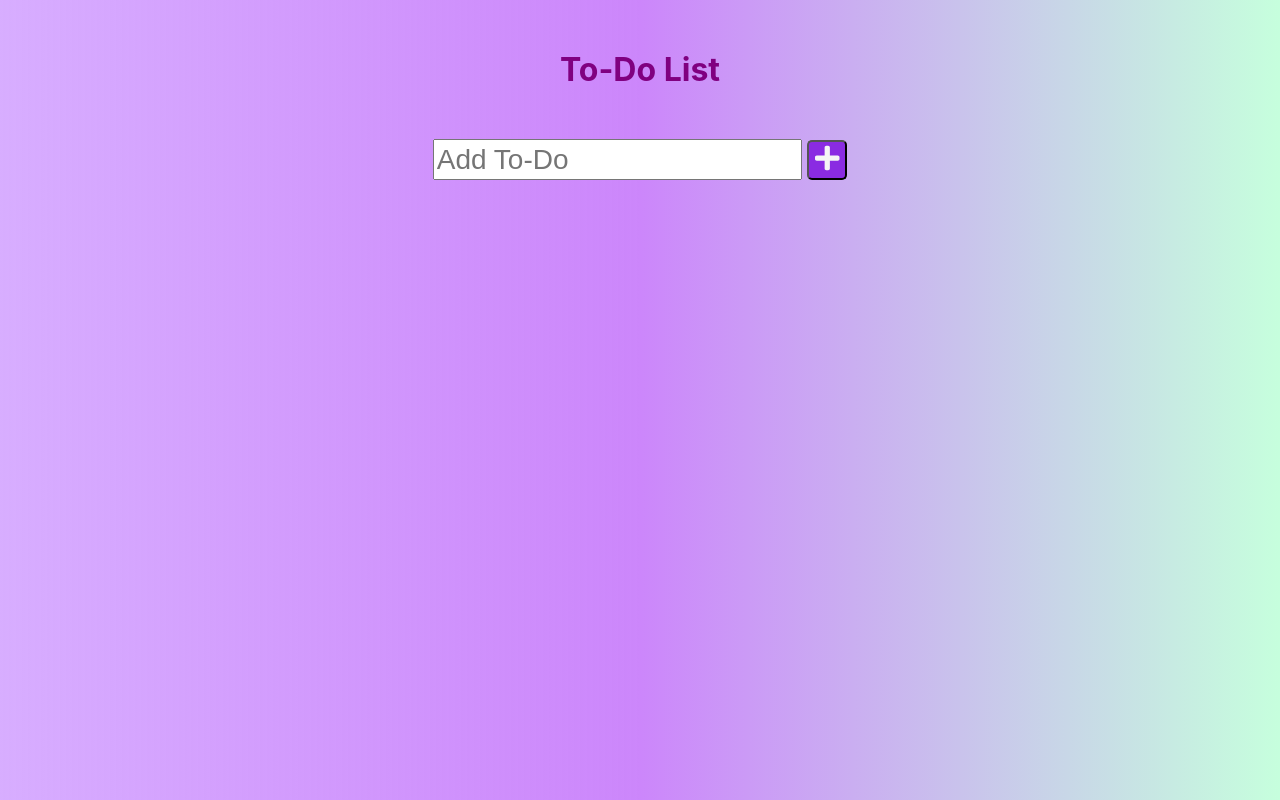
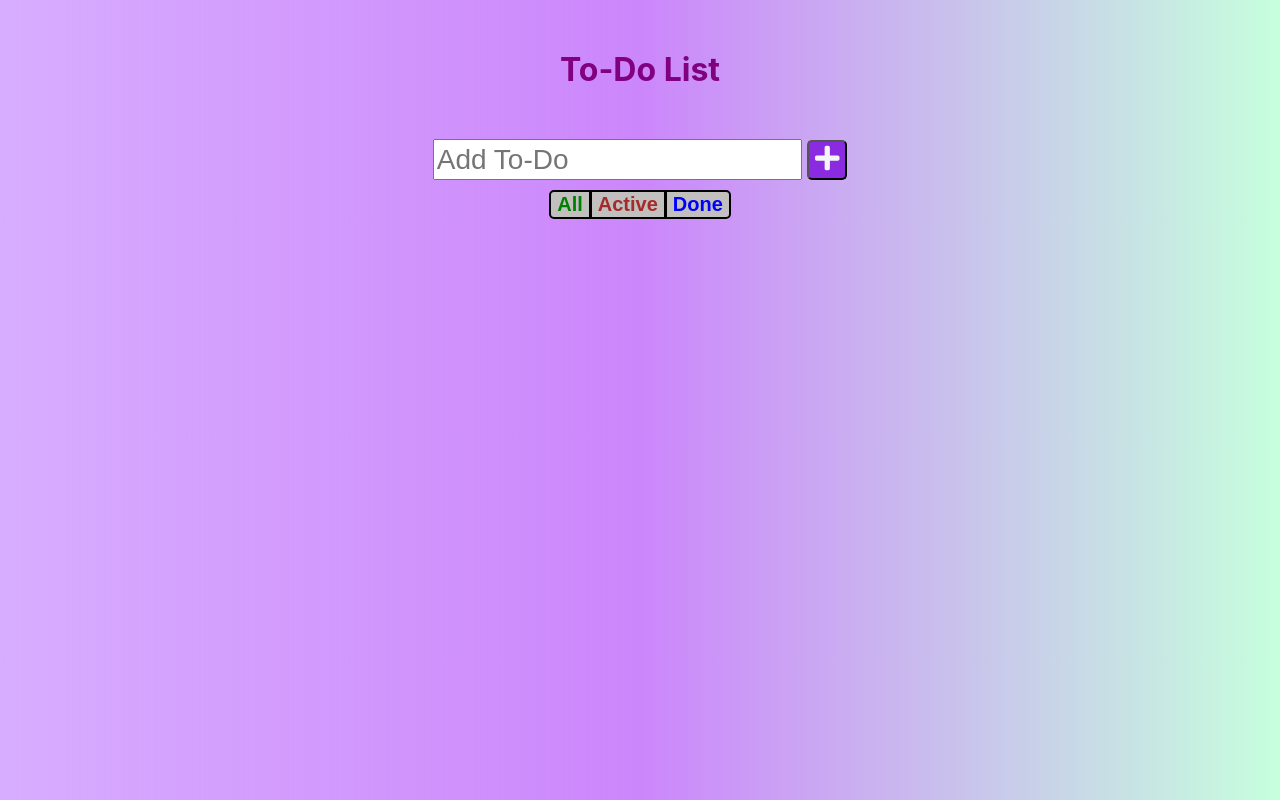
Before and after one commit to positive235/todolist-react, a React (Create React App) app: page / in a window 1280 px wide. Built offline with nearby package versions, Linux system fonts and the light colour scheme.

Commit message:
filtering tasks & filtering button css

```diff
--- a/src/App.css
+++ b/src/App.css
@@ -116,6 +116,43 @@
   margin-left: 5px;
 }
 
+.filterButtons {
+  margin-top: 10px;
+}
+
+.allButton,
+.activeButton,
+.completedButton {
+  font-size: 20px;
+  font-weight: bold;
+  border-style: solid;
+  border-width: 2px;
+  border-color: black;
+  background-color: rgb(194, 191, 191);
+}
+
+.allButton:hover,
+.activeButton:hover,
+.completedButton:hover {
+  background-color: white;
+}
+
+.allButton {
+  border-radius: 5px 0 0 5px;
+  color: green;
+  margin-right: -1px;
+}
+
+.activeButton {
+  color: brown;
+}
+
+.completedButton {
+  margin-left: -1px;
+  border-radius: 0 5px 5px 0;
+  color: blue;
+}
+
 @media screen and (max-width: 425px) {
   .addToDoBar {
     height: 28px;
@@ -212,7 +249,15 @@
     line-height: 18px;
     font-size: 16px;
   }
+
+  .allButton,
+  .activeButton,
+  .completedButton {
+    font-size: 16px;
+    font-weight: bold;
+  }
 }
+
 @media screen and (max-width: 280px) {
   .editToDoBar {
     height: 20px;
--- a/src/components/Todo.js
+++ b/src/components/Todo.js
@@ -2,54 +2,82 @@ import React, { useState } from 'react';
 import { FontAwesomeIcon } from '@fortawesome/react-fontawesome';
 import { faCheck, faTrashAlt, faEdit, faWindowClose, faCheckCircle } from '@fortawesome/free-solid-svg-icons';
 
-const Todo = ({ addedTasks, setAddedTasks })  => {
+const Todo = ({ addedTasks, setAddedTasks, filteredTasks, setFilteredTasks })  => {
 
   const [editedTask, setEditedTask] = useState({});
 
+  const filterToDo = (e) => {
+    e.preventDefault();
+    switch (e.target.name) {
+      case "all":
+        setFilteredTasks(addedTasks);
+        break;
+      case "active":
+        setFilteredTasks(addedTasks.filter(task => task.checked === false));
+        break;
+      case "done":
+        setFilteredTasks(addedTasks.filter(task => task.checked === true));
+        break;
+      default:
+        setFilteredTasks(addedTasks.filter(task => task.checked === false));
+        break;
+    }
+  }
+
   const isCheckedToDo = (e) => {
     e.preventDefault();
-    addedTasks[e.currentTarget.name].checked = !addedTasks[e.currentTarget.name].checked;
+    addedTasks.filter(task => task.id === Number(e.currentTarget.name))[0].checked = !addedTasks.filter(task => task.id === Number(e.currentTarget.name))[0].checked
     setAddedTasks(prev => [...prev]);
+    setFilteredTasks(addedTasks.filter(task => task.checked === false));
   };
 
   const editToDo = (e) => {
     e.preventDefault();
-    addedTasks[e.currentTarget.name].edited = true;
+    addedTasks.filter(task => task.id === Number(e.currentTarget.name))[0].edited = true;
     setAddedTasks(prev => [...prev]);
+    setFilteredTasks(addedTasks);
   }
 
   const handleEdit = (e) => {
     e.preventDefault();
-    setEditedTask({"name":e.currentTarget.value,"checked":false,"edited":false});
+    const editChecked = addedTasks.filter(task => task.id === Number(e.currentTarget.name))[0].checked;
+    setEditedTask({name: e.currentTarget.value, checked: editChecked, edited: false, id: Number(e.currentTarget.name)});
   }
 
   const handleDone = (e) => {
     e.preventDefault();
-    addedTasks.splice(e.currentTarget.name, 1, editedTask);
+    addedTasks.filter(task => task.id === Number(e.currentTarget.name))[0].name = editedTask.name;
+    addedTasks.filter(task => task.id === Number(e.currentTarget.name))[0].edited = editedTask.edited;
     setAddedTasks(prev => [...prev]);
+    setFilteredTasks(addedTasks);
     setEditedTask({});
   }
 
   const handleCancel = (e) => {
     e.preventDefault();
-    addedTasks[e.currentTarget.name].edited = false;
+    addedTasks.filter(task => task.id === Number(e.currentTarget.name))[0].edited = false;
     setAddedTasks(prev => [...prev]);
+    setFilteredTasks(addedTasks.filter(task => task.checked === false));
   }
 
   const deleteToDo = (e) => {
       e.preventDefault();
-      addedTasks.splice(e.currentTarget.name, 1);
-      setAddedTasks(prev => [...prev]);
+      addedTasks = addedTasks.filter(task => task.id !== Number(e.currentTarget.name));
+      setAddedTasks(addedTasks);
+      setFilteredTasks(addedTasks.filter(task => task.checked === false));
   };
 
   return (
     <div className="toDoOuterBlock">
-      {addedTasks.map((addedTask, index) => (
+      <div className="filterButtons">
+        <button className="allButton" name="all" onClick={filterToDo}>All</button><button className="activeButton" name="active" onClick={filterToDo}>Active</button><button className="completedButton" name="done" onClick={filterToDo}>Done</button>
+      </div>
+      {filteredTasks.map((task, index) => (
           <div className="toDoBlock">
-            {addedTask.edited ? (<div></div>) : (<button className="toDoButton checkButton" onClick={isCheckedToDo} name={index}><FontAwesomeIcon icon={faCheck} /></button>)}
-            {addedTask.edited ? (<input type="text" className="editToDoBar" name={index} placeholder={addedTask.name} onChange={handleEdit}/>) : (<h3 className={addedTask.checked ? "isChecked" : "notChecked"}>{addedTask.name}</h3>)}
-            {addedTask.edited ? (<div></div>) : (<button className="toDoButton deleteButton" name={index} onClick={deleteToDo}><FontAwesomeIcon name={index} icon={faTrashAlt} /></button>)}
-            {addedTask.edited ? (<div><button className="doneButton" name={index} onClick={handleDone}><FontAwesomeIcon icon={faCheckCircle} /></button><button className="cancelButton" name={index} onClick={handleCancel}><FontAwesomeIcon name={index} icon={faWindowClose} /></button></div>) : (<button className="toDoButton editButton" name={index} onClick={editToDo}><FontAwesomeIcon name={index} icon={faEdit} /></button>)}
+            {task.edited ? (<div></div>) : (<button className="toDoButton checkButton" onClick={isCheckedToDo} name={task.id}><FontAwesomeIcon icon={faCheck} /></button>)}
+            {task.edited ? (<input type="text" className="editToDoBar" name={task.id} placeholder={task.name} onChange={handleEdit}/>) : (<h3 className={task.checked ? "isChecked" : "notChecked"}>{task.name}</h3>)}
+            {task.edited ? (<div></div>) : (<button className="toDoButton deleteButton" name={task.id} id={index} onClick={deleteToDo}><FontAwesomeIcon name={task.id} icon={faTrashAlt} /></button>)}
+            {task.edited ? (<div><button className="doneButton" name={task.id} onClick={handleDone}><FontAwesomeIcon icon={faCheckCircle} /></button><button className="cancelButton" name={task.id} onClick={handleCancel}><FontAwesomeIcon name={task.id} icon={faWindowClose} /></button></div>) : (<button className="toDoButton editButton" name={task.id} onClick={editToDo}><FontAwesomeIcon name={task.id} icon={faEdit} /></button>)}
           </div>
       ))}
     </div>
--- a/src/components/TodoList.js
+++ b/src/components/TodoList.js
@@ -7,10 +7,12 @@ const TodoList = () => {
 
   const [newTask, setNewTask] = useState('');
   const [addedTasks, setAddedTasks] = useState([]);
+  const [filteredTasks, setFilteredTasks] = useState(addedTasks);
 
   useEffect(() => {
     const storedToDo = JSON.parse(localStorage.getItem('toDoLists'));
     if (storedToDo) setAddedTasks(storedToDo);
+    if (storedToDo) setFilteredTasks(storedToDo.filter(task => task.checked === false));
   }, []);
 
   useEffect(() => {
@@ -24,9 +26,12 @@ const TodoList = () => {
 
   const addToDo = (e) => {
     e.preventDefault();
+    const id = Math.random() * 100
     if (newTask !== "") {
-        setAddedTasks(prev => [...prev, {name: newTask, checked: false, edited: false}]);
+        setAddedTasks(prev => [...prev, {name: newTask, checked: false, edited: false, id: id}]);
+        setFilteredTasks(prev => [...prev, {name: newTask, checked: false, edited: false, id: id}]);
     }
+
     setNewTask('');
   };
 
@@ -37,7 +42,7 @@ const TodoList = () => {
           <input value={newTask} onChange={newToDo} type="text" className="addToDoBar" placeholder="Add To-Do" />
           <button onClick={addToDo} className="addButton"><FontAwesomeIcon icon={faPlus} /></button>
         </div>
-        <Todo addedTasks={addedTasks} setAddedTasks={setAddedTasks} />
+        <Todo addedTasks={addedTasks} setAddedTasks={setAddedTasks} filteredTasks={filteredTasks} setFilteredTasks={setFilteredTasks} />
       </form>
     </div>
   );
```
